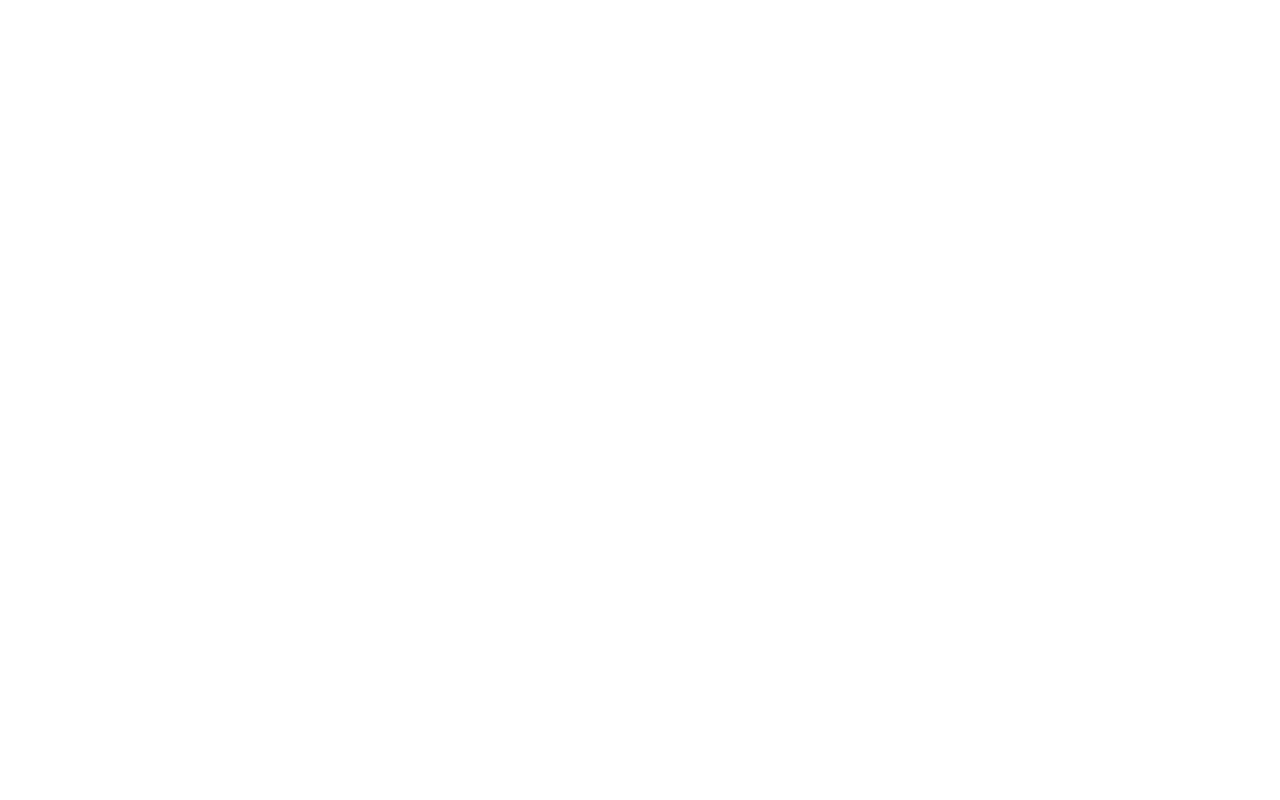
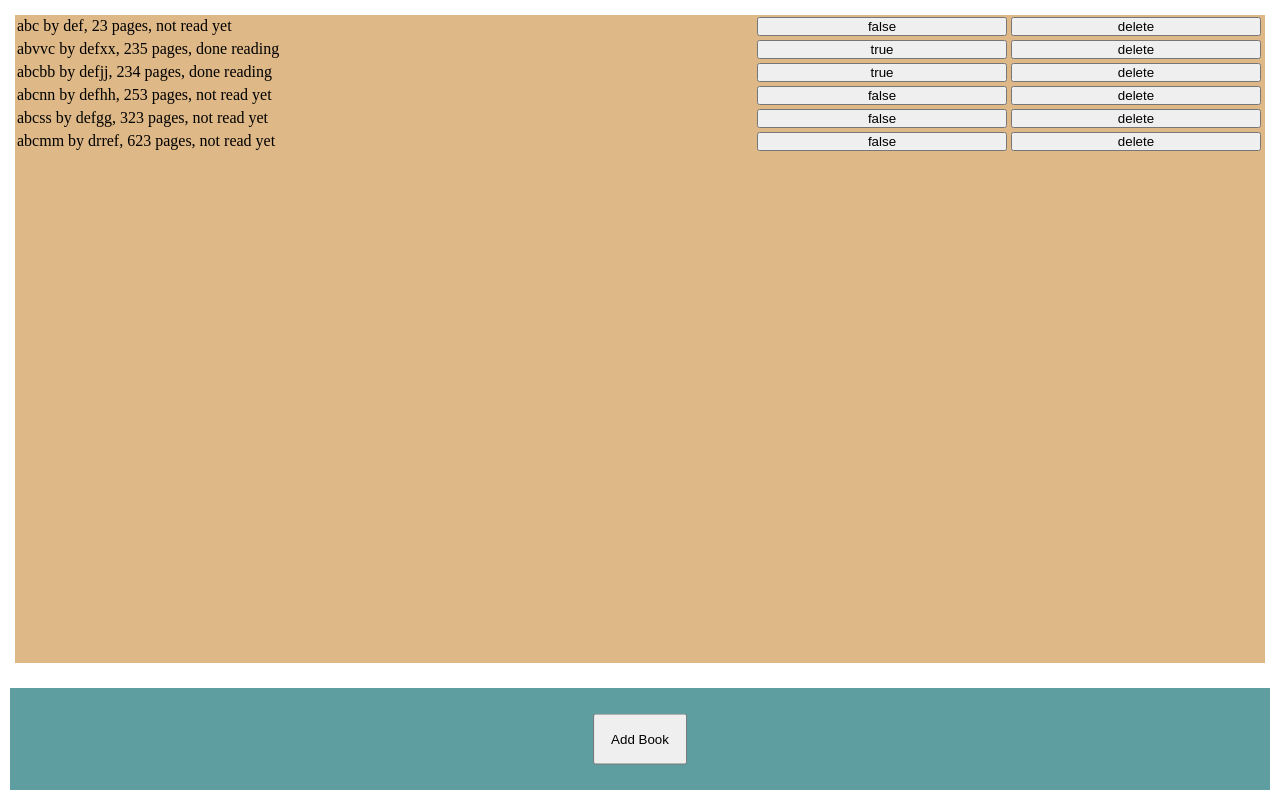
Before and after one commit to govind24agarwal/library, a plain HTML site: page index.html in a window 1280 px wide. Drawn offline with Linux system fonts and the light colour scheme.

Commit message:
list is displayed, addbook, delete and toggle read unread buttons are still undone.

```diff
--- a/app.js
+++ b/app.js
@@ -0,0 +1,48 @@
+const bookDisplay = document.querySelector(".book-display");
+
+//list creation
+let myLibrary = [];
+myLibrary[0] = new Book("abc", "def", 23, false);
+myLibrary[1] = new Book("abvvc", "defxx", 235, true);
+myLibrary[2] = new Book("abcbb", "defjj", 234, true);
+myLibrary[3] = new Book("abcnn", "defhh", 253, false);
+myLibrary[4] = new Book("abcss", "defgg", 323, false);
+myLibrary[5] = new Book("abcmm", "drref", 623, false);
+displayBooks();
+
+//functions
+function Book(title, author, pages, read) {
+  this.title = title;
+  this.author = author;
+  this.pages = pages;
+  this.read = read;
+  this.info = function () {
+    let doneReading = "not read yet";
+    if (read) doneReading = "done reading";
+    return `${title} by ${author}, ${pages} pages, ${doneReading}`;
+  };
+}
+function displayBooks() {
+  for (let i = 0; i < myLibrary.length; i++) {
+    let bookDiv = document.createElement("div");
+    bookDiv.classList.add("single-book");
+    let para = document.createElement("p");
+    para.classList.add("book-info");
+    let readButton = document.createElement("button");
+    readButton.classList.add("read-button");
+    let deleteButton = document.createElement("button");
+    deleteButton.classList.add("delete-button");
+    para.textContent = myLibrary[i].info();
+    readButton.textContent = myLibrary[i].read;
+    deleteButton.textContent = "delete";
+    bookDisplay.appendChild(bookDiv);
+    bookDiv.appendChild(para);
+    bookDiv.appendChild(readButton);
+    bookDiv.appendChild(deleteButton);
+  }
+}
+function addBookToLibrary(title, author, pages, read) {
+  const newBook = Book(title, author, pages, read);
+  myLibrary.push(newBook);
+  displayBooks();
+}
--- a/index.html
+++ b/index.html
@@ -7,6 +7,14 @@
     <title>Document</title>
   </head>
   <body>
+    <main>
+      <div class="display-scroll">
+        <div class="book-display"></div>
+      </div>
+      <div class="button-container">
+        <button id="new-book">Add Book</button>
+      </div>
+    </main>
     <script src="app.js"></script>
   </body>
 </html>
--- a/style.css
+++ b/style.css
@@ -3,3 +3,55 @@
   padding: 0;
   box-sizing: border-box;
 }
+body {
+  width: 100vw;
+  height: 100vh;
+}
+main {
+  width: 100vw;
+  min-height: 100vh;
+  display: flex;
+  flex-direction: column;
+  justify-content: space-between;
+}
+.display-scroll {
+  flex-grow: 5;
+  margin: 10px 10px;
+  display: flex;
+}
+.button-container {
+  position: relative;
+  flex-grow: 1;
+  margin: 10px 10px;
+  background-color: cadetblue;
+}
+.book-display {
+  margin: 5px;
+  flex-grow: 1;
+  display: flex;
+  flex-direction: column;
+  background-color: burlywood;
+  align-content: center;
+}
+#new-book {
+  padding: 1rem;
+  position: absolute;
+  left: 50%;
+  top: 50%;
+  transform: translate(-50%, -50%);
+}
+.single-book {
+  display: flex;
+  margin: 2px;
+}
+.book-info {
+  flex: 6;
+}
+.read-button {
+  margin: 0 2px;
+  flex: 2;
+}
+.delete-button {
+  margin: 0 2px;
+  flex: 2;
+}
```
